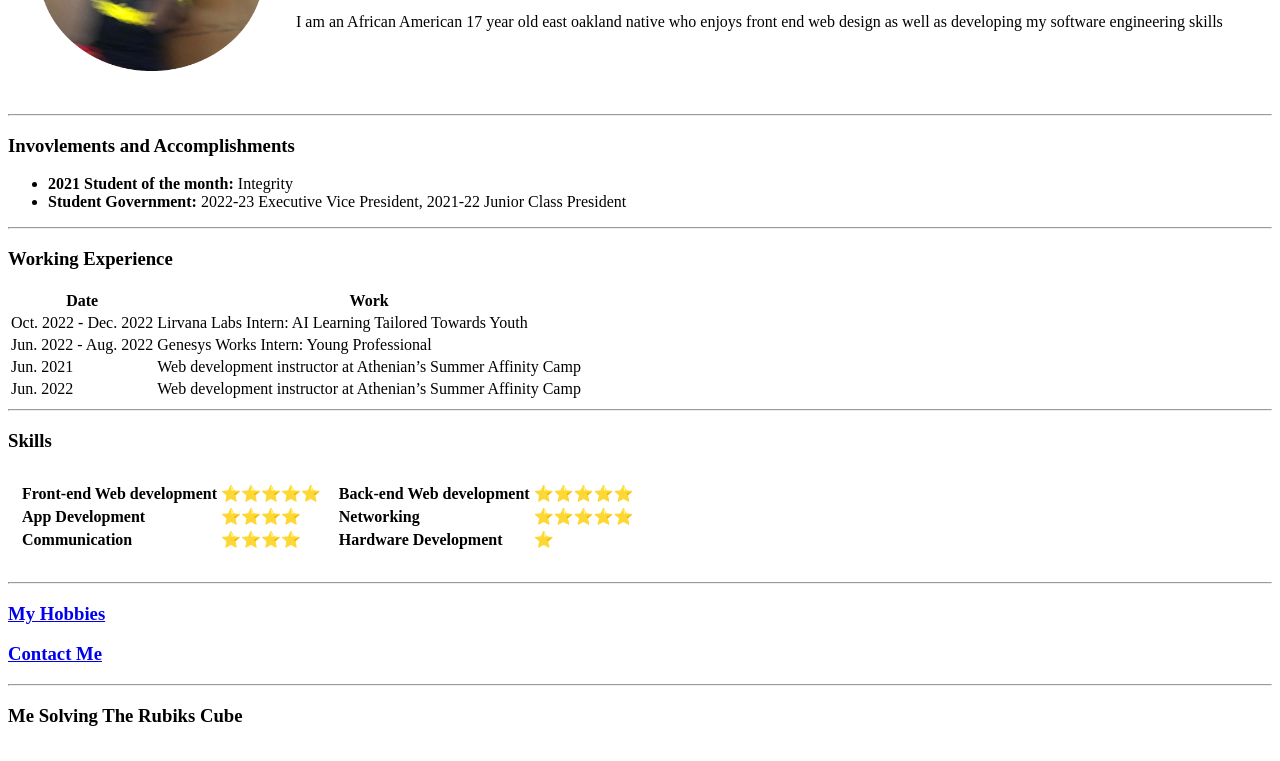
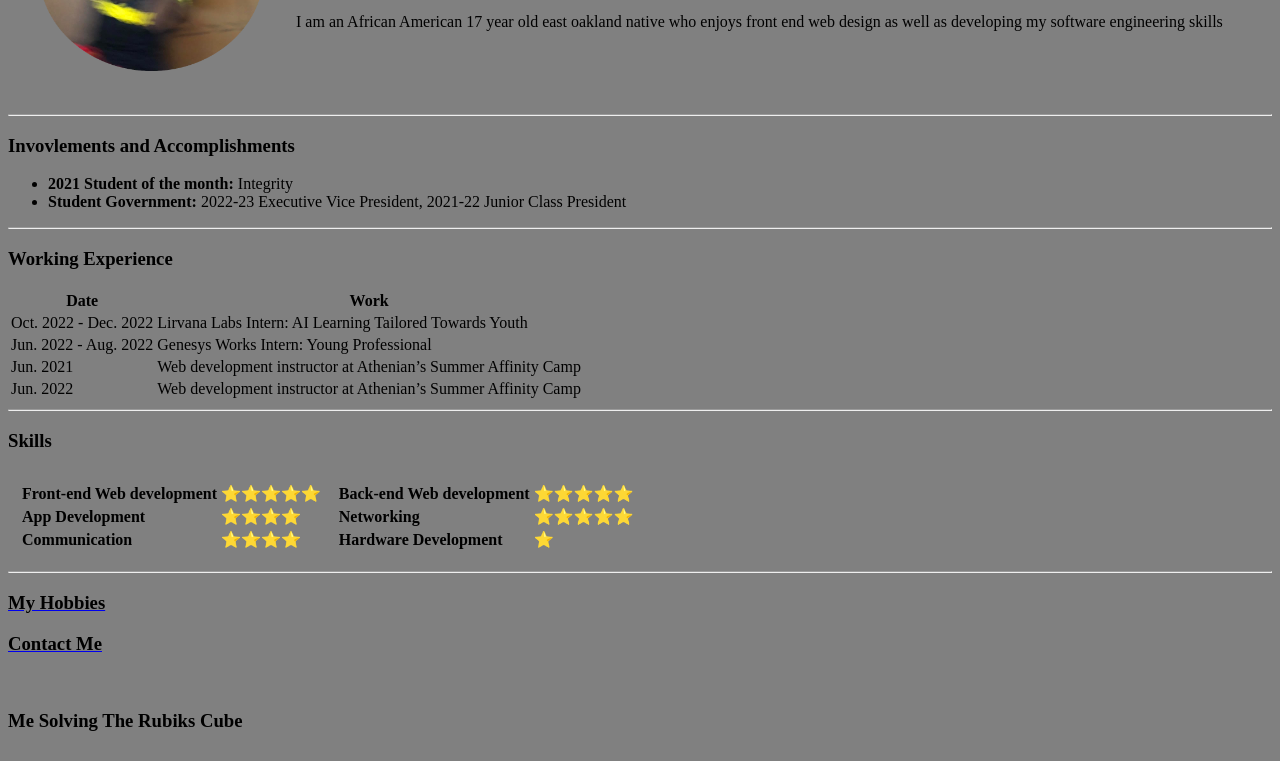
Before and after one commit to Hess2Steezy/Portfolio, a plain HTML site: page index.html in a window 1280 px wide. Shown: the part 168-929 px from the top of the page. Drawn offline with Linux system fonts and the light colour scheme; grey boxes are pictures that could not be loaded.

Commit message:
Updated Index.html
I added inline css to the color of the background of the website and of anchor tag text. I'm just playing around with the design of the page.

```diff
--- a/index.html
+++ b/index.html
@@ -7,7 +7,7 @@
     <title>Hesten's Personal Site</title>
   </head>
 
-  <body>
+  <body style="background-color: grey;">
     <!-- This table allows for the image to be placed right next to the text by using table data tags to put both elements in an invisible table adjacent to one another -->
 
   <table border="0px" cellspacing="30">
@@ -105,14 +105,12 @@
   </tr>
 </table>
 
-<h3></h3>
+
 
     <hr>
-    <a href="PP.hobbies.html"><h3>My Hobbies</h3></a>
-    <a href="PP.contact_me.html"><h3>Contact Me</h3></a>
-
-<hr>
-
+    <a href="PP.hobbies.html"><h3 style="color: #000">My Hobbies</h3></a>
+    <a href="PP.contact_me.html"><h3 style="color: #000">Contact Me</h3></a>
+<br>
     <h3>Me Solving The Rubiks Cube</h3>
     <br>
     <iframe width="560" height="315"
```
